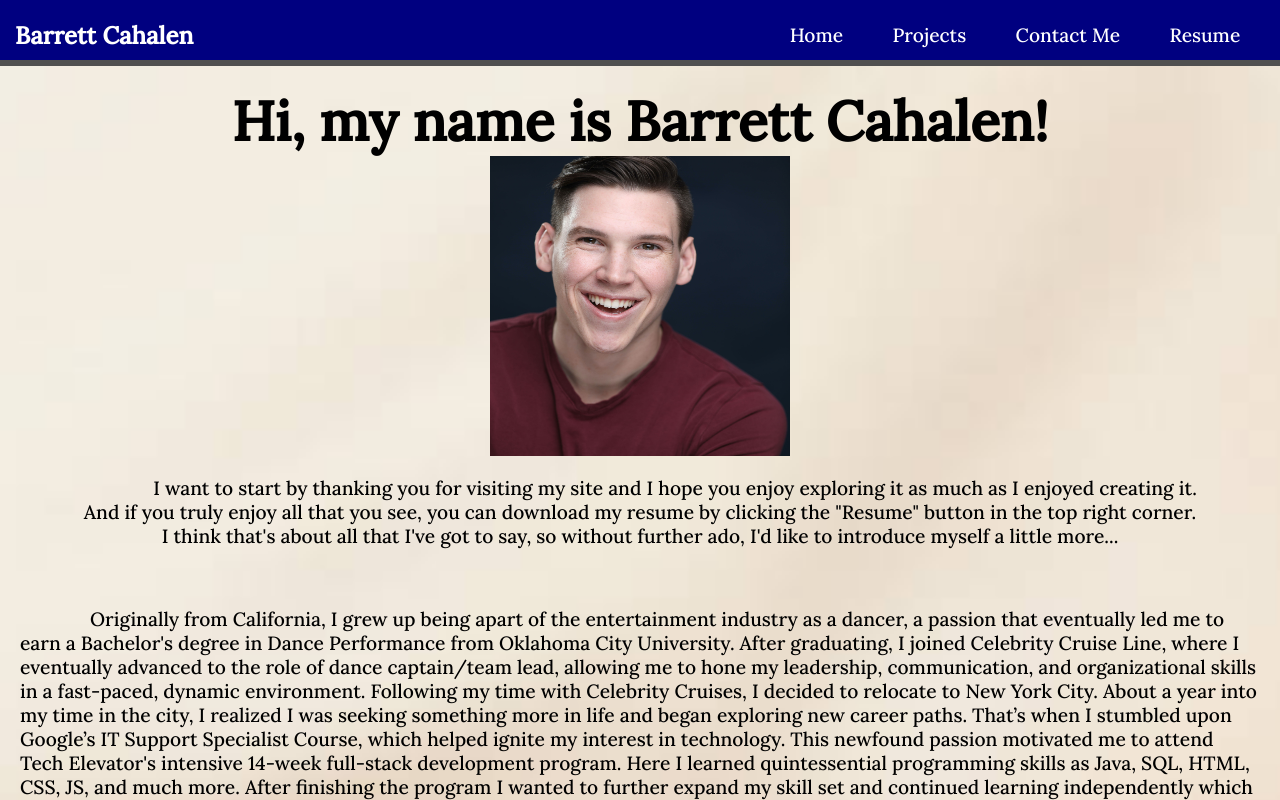
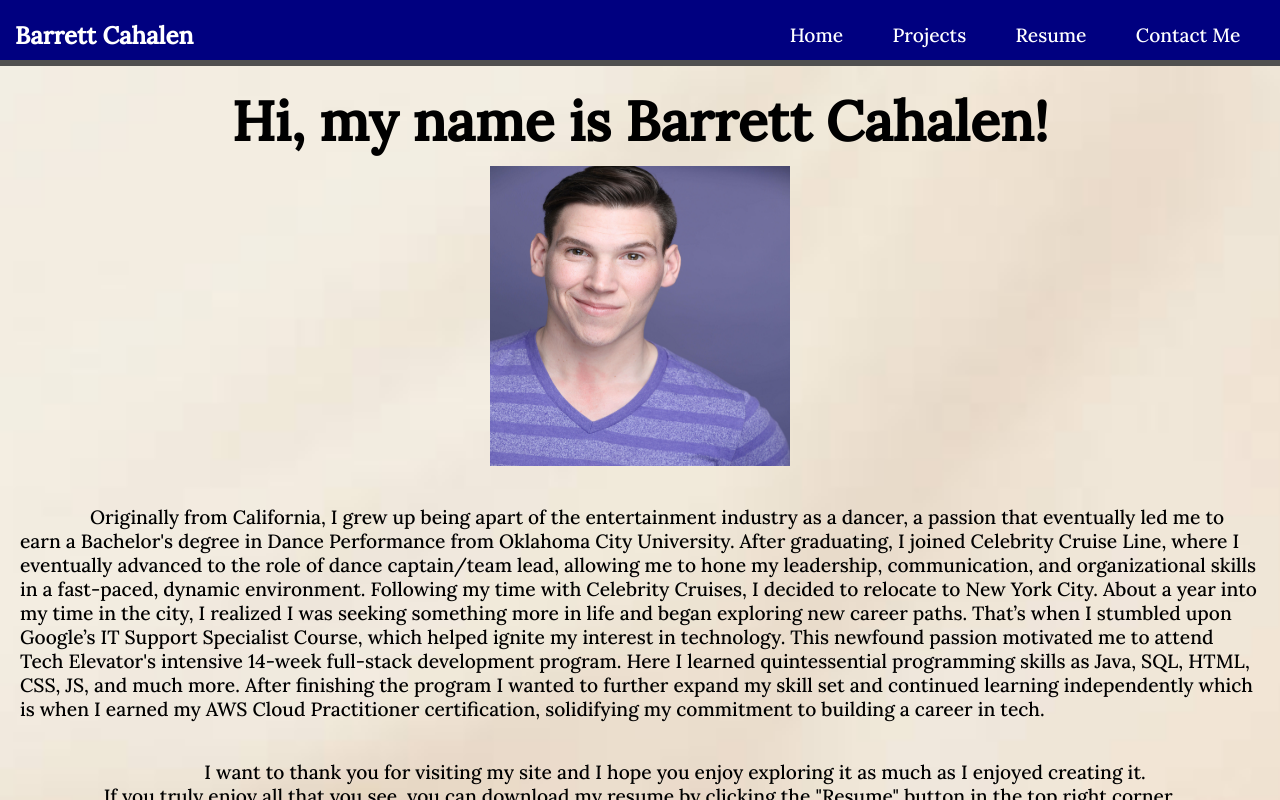
Before and after one commit to bpcahalen/Portfolio, a Vue app: page / in a window 1280 px wide. Both pictures are taken after a click on the button "Enter". Built offline with nearby package versions, Linux system fonts and the light colour scheme.

Commit message:
adjusted different design aspects

```diff
--- a/src/App.vue
+++ b/src/App.vue
@@ -13,8 +13,8 @@
           <router-link to="/">Home</router-link>
           <!-- <router-link to="/about">About</router-link> -->
           <router-link to="/projects">Projects</router-link>
+          <a role="button" href="../dist/Barrett Cahalen Resume.pdf" download>Resume</a>
           <router-link to="/contactme">Contact Me</router-link>
-          <a role="button" href="../dist/Barrett Cahalen Resume.pdf" download>Resume</a>
         </nav>
       </div>
     </header>
--- a/src/views/ContactView.vue
+++ b/src/views/ContactView.vue
@@ -8,7 +8,7 @@
             Feel free to reach out—I’d love to connect and explore how we can work together and what we might be able to build together!
         </p>
             <div class="formBody">
-                <img src="../images/businessPhoto2.jpg" class="headshot2">
+                <img src="../images/businessPhoto.jpg" class="headshot2">
             <form class="form">
                 <div class="fullName">
                 <label for="fullName">Full Name: </label>
--- a/src/views/HomeView.vue
+++ b/src/views/HomeView.vue
@@ -2,13 +2,8 @@
   <div class="home">
     <div class="introPart">
       <h1 class="introName">Hi, my name is Barrett Cahalen!</h1>
-      <img src="../images/businessPhoto.jpg" class="headshot1">
-      <p class="intro"> I want to start by thanking you for visiting my site and I hope you enjoy exploring it as much as I enjoyed creating it.
-        <br>And if you truly enjoy all that you see, you can download my resume by clicking the "Resume" button in the top right corner.
-        <br>I think that's about all that I've got to say, so without further ado, I'd like to introduce myself a little more...
-      </p>
-    </div>
-    <div class="intoTech">
+      <img src="../images/businessPhoto2.jpg" class="headshot1">
+      <div class="intoTech">
       <p class="introPt2">
         Originally from California, I grew up being apart of the entertainment industry as a dancer, a passion that eventually led me to earn a Bachelor's degree in Dance Performance from Oklahoma City University.
         After graduating, I joined Celebrity Cruise Line, where I eventually advanced to the role of dance captain/team lead, allowing me to hone my leadership, communication, and organizational skills in a fast-paced, dynamic environment.
@@ -19,6 +14,10 @@
         This newfound passion motivated me to attend Tech Elevator's intensive 14-week full-stack development program.
         Here I learned quintessential programming skills as Java, SQL, HTML, CSS, JS, and much more.
         After finishing the program I wanted to further expand my skill set and continued learning independently which is when I earned my AWS Cloud Practitioner certification, solidifying my commitment to building a career in tech.
+      </p>
+    </div>
+    <p class="intro"> I want to thank you for visiting my site and I hope you enjoy exploring it as much as I enjoyed creating it.
+        <br>If you truly enjoy all that you see, you can download my resume by clicking the "Resume" button in the top right corner.
       </p>
     </div>
     <h2 class="certTitle">Here You Can See All My Certifications From Google, Tech Elevator, and AWS</h2>
@@ -103,7 +102,7 @@ import IT from "../../public/Coursera LHS5B98WGRQG.pdf";
 }
 
 .introName{
-  margin: 0;
+  margin: 0 0 10px 0;
   padding: 20px 0 0 0;
   color: black;
   font-family: "Lora", serif;
```
Also changed, not shown: src/images/businessPhoto2.jpg.
